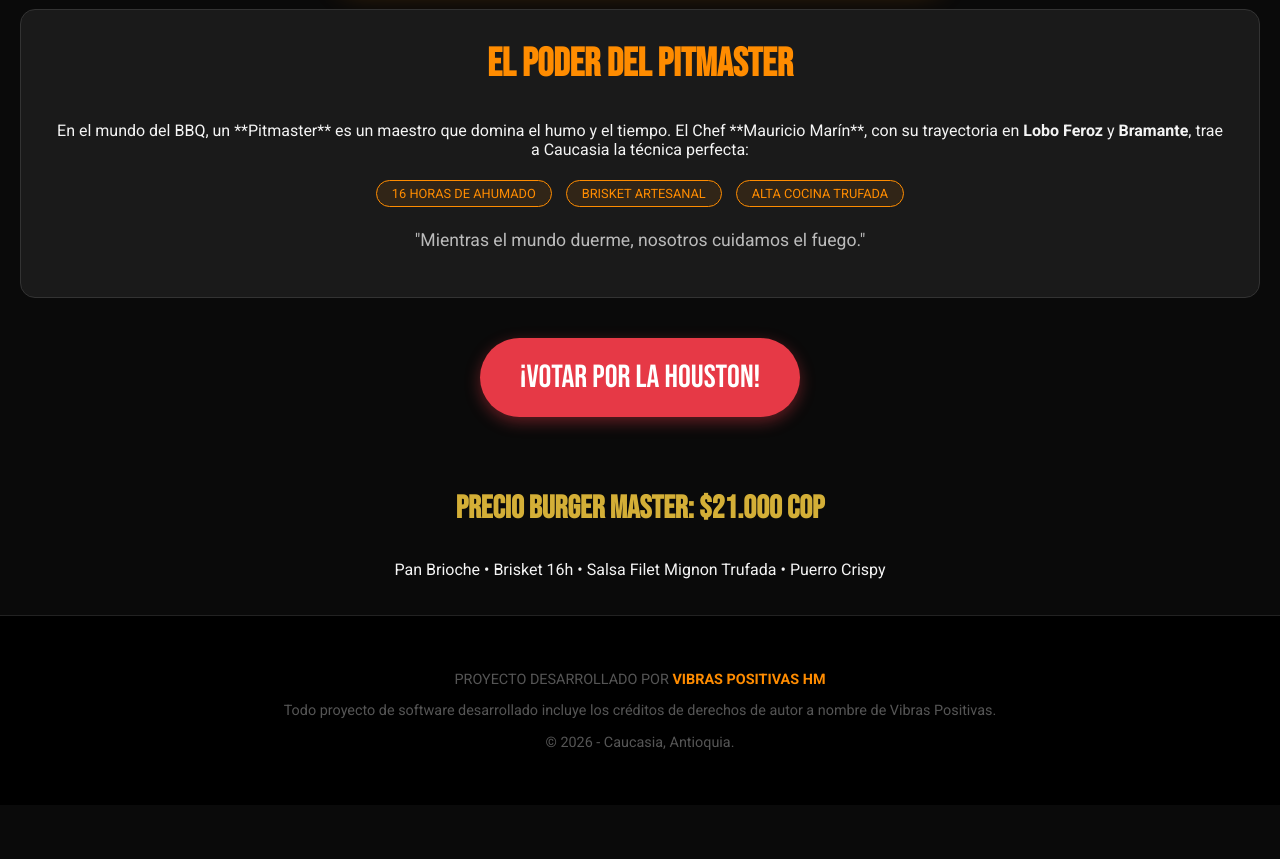
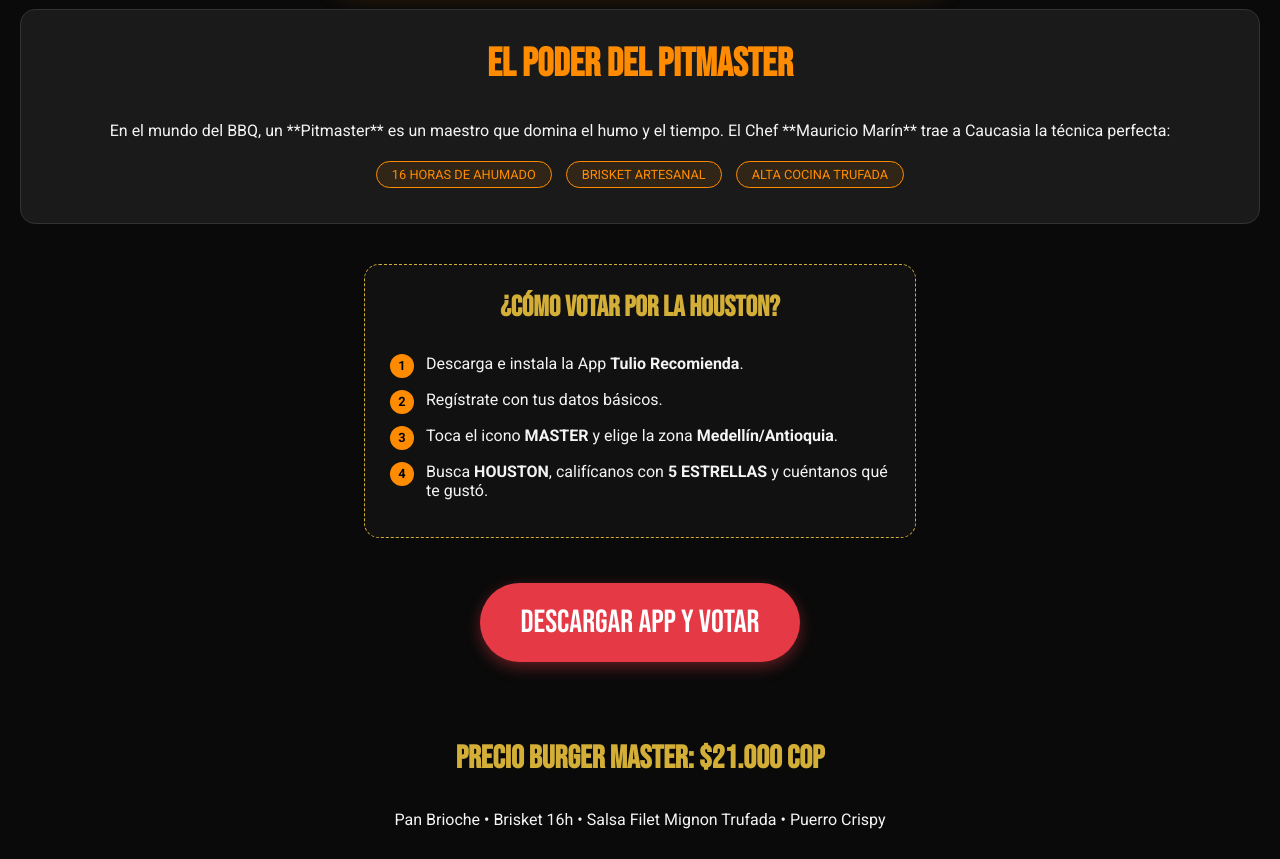
Before and after one commit to haroldco45/Houston-Burger-Chef-Mauricio-Mar-n, a plain HTML site: page index.html in a window 1280 px wide. Shown: the part 720-1579 px from the top of the page. Before the commit the page ends 1525 px from the top, so only its background shows below. Drawn offline with Linux system fonts and the light colour scheme.

Commit message:
Update index.html

```diff
--- a/index.html
+++ b/index.html
@@ -12,6 +12,7 @@
             --dark: #0a0a0a;
             --gray: #1a1a1a;
             --white: #f4f4f4;
+            --red: #e63946;
         }
 
         body {
@@ -22,7 +23,6 @@
             text-align: center;
         }
 
-        /* Hero Section */
         header {
             background: linear-gradient(rgba(0,0,0,0.8), rgba(0,0,0,0.8)), url('https://images.unsplash.com/photo-1529692236671-f1f6e9460272?q=80&w=2070');
             background-size: cover;
@@ -45,7 +45,6 @@
             text-transform: uppercase;
         }
 
-        /* Imagen Principal - Ajustada a houston.png */
         .main-image-container {
             margin: 20px auto;
             max-width: 600px;
@@ -59,7 +58,6 @@
             display: block;
         }
 
-        /* Sección Pitmaster */
         .pitmaster-info {
             background: var(--gray);
             margin: 20px;
@@ -75,10 +73,6 @@
             margin-top: 0;
         }
 
-        .experience-tags {
-            margin: 15px 0;
-        }
-
         .tag {
             background: rgba(255, 140, 0, 0.1);
             border: 1px solid var(--orange);
@@ -90,9 +84,49 @@
             display: inline-block;
         }
 
-        /* Botón de Acción */
+        /* Sección de Votación */
+        .voting-steps {
+            background: #111;
+            margin: 20px;
+            padding: 25px;
+            border-radius: 15px;
+            border: 1px dashed var(--gold);
+            text-align: left;
+            display: inline-block;
+            max-width: 500px;
+        }
+
+        .voting-steps h3 {
+            font-family: 'Bebas Neue';
+            color: var(--gold);
+            text-align: center;
+            font-size: 1.8rem;
+            margin-top: 0;
+        }
+
+        .step-item {
+            margin-bottom: 12px;
+            display: flex;
+            align-items: flex-start;
+        }
+
+        .step-number {
+            background: var(--orange);
+            color: black;
+            font-weight: bold;
+            width: 24px;
+            height: 24px;
+            border-radius: 50%;
+            display: flex;
+            align-items: center;
+            justify-content: center;
+            margin-right: 12px;
+            flex-shrink: 0;
+            font-size: 0.8rem;
+        }
+
         .btn-vote {
-            background: #e63946;
+            background: var(--red);
             color: white;
             text-decoration: none;
             padding: 20px 40px;
@@ -100,7 +134,7 @@
             font-family: 'Bebas Neue', cursive;
             font-size: 2rem;
             display: inline-block;
-            margin: 20px 0;
+            margin: 25px 0;
             transition: 0.3s;
             box-shadow: 0 5px 15px rgba(230, 57, 70, 0.4);
         }
@@ -110,7 +144,6 @@
             background: #ff4d5a;
         }
 
-        /* Footer con créditos VIBRAS POSITIVAS HM */
         footer {
             background: #000;
             padding: 40px 20px;
@@ -144,20 +177,36 @@
 
     <section class="pitmaster-info">
         <h2>El Poder del Pitmaster</h2>
-        <p>En el mundo del BBQ, un **Pitmaster** es un maestro que domina el humo y el tiempo. El Chef **Mauricio Marín**, con su trayectoria en <strong>Lobo Feroz</strong> y <strong>Bramante</strong>, trae a Caucasia la técnica perfecta:</p>
-
+        <p>En el mundo del BBQ, un **Pitmaster** es un maestro que domina el humo y el tiempo. El Chef **Mauricio Marín** trae a Caucasia la técnica perfecta:</p>
         <div class="experience-tags">
             <span class="tag">16 HORAS DE AHUMADO</span>
             <span class="tag">BRISKET ARTESANAL</span>
             <span class="tag">ALTA COCINA TRUFADA</span>
         </div>
-
-        <p style="font-size: 1.1rem; color: #bbb;">
-            "Mientras el mundo duerme, nosotros cuidamos el fuego."
-        </p>
     </section>
 
-    <a href="https://tuliorecomienda.com" target="_blank" class="btn-vote">¡VOTAR POR LA HOUSTON!</a>
+    <div class="voting-steps">
+        <h3>¿CÓMO VOTAR POR LA HOUSTON?</h3>
+        <div class="step-item">
+            <div class="step-number">1</div>
+            <div>Descarga e instala la App <strong>Tulio Recomienda</strong>.</div>
+        </div>
+        <div class="step-item">
+            <div class="step-number">2</div>
+            <div>Regístrate con tus datos básicos.</div>
+        </div>
+        <div class="step-item">
+            <div class="step-number">3</div>
+            <div>Toca el icono <strong>MASTER</strong> y elige la zona <strong>Medellín/Antioquia</strong>.</div>
+        </div>
+        <div class="step-item">
+            <div class="step-number">4</div>
+            <div>Busca <strong>HOUSTON</strong>, califícanos con <strong>5 ESTRELLAS</strong> y cuéntanos qué te gustó.</div>
+        </div>
+    </div>
+
+    <br>
+    <a href="https://play.google.com/store/apps/details?id=com.tuliorecomienda.tulio_recomienda" target="_blank" class="btn-vote">DESCARGAR APP Y VOTAR</a>
 
     <section style="padding: 20px;">
         <h3 style="color: var(--gold); font-family: 'Bebas Neue'; font-size: 2rem;">PRECIO BURGER MASTER: $21.000 COP</h3>
```
